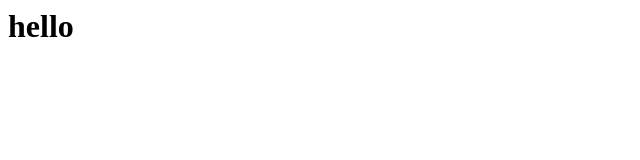
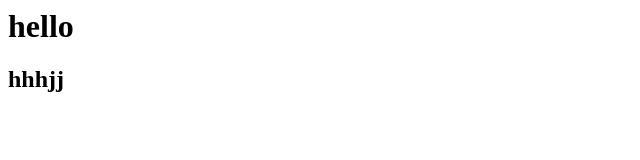
Before and after one commit to Kings-coder/giftweb, a plain HTML site: page Index.html in a window 1280 px wide. Shown: the whole page, without its empty margins (0-640 px from the left). Drawn offline with Linux system fonts and the light colour scheme.

Commit message:
Create index.html

```diff
--- a/Index.html
+++ b/Index.html
@@ -1 +1,2 @@
 <h1>hello </h1>
+<h2>hhhjj</h2>
```
